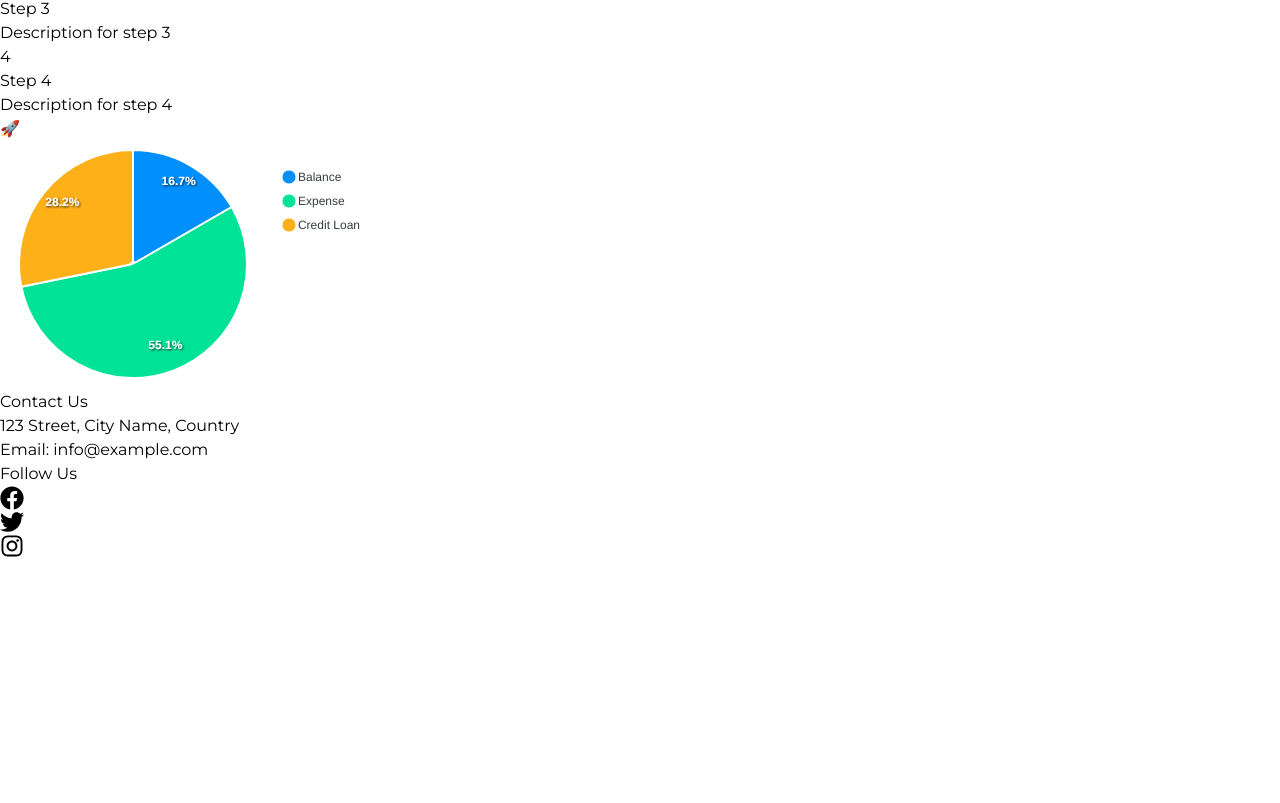
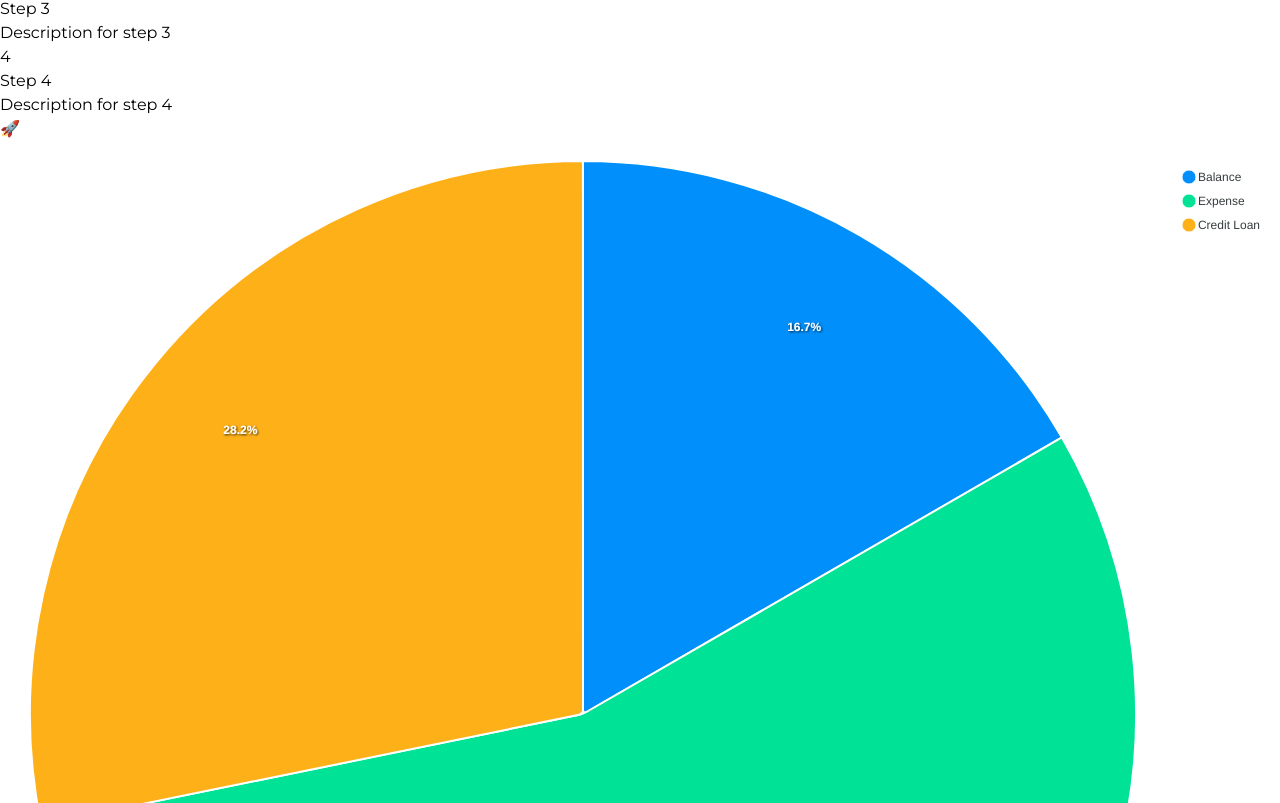
Before and after one commit to montaser77789/landing-page, a React (Vite) app: page / in a window 1280 px wide. Shown: the part 1617-2420 px from the top of the page. Before the commit the page ends 2175 px from the top, so only its background shows below. Built offline with nearby package versions, Linux system fonts and the light colour scheme.

Commit message:
footer && flowchart

```diff
--- a/src/components/HistoryComponent .jsx
+++ b/src/components/HistoryComponent .jsx
@@ -4,15 +4,15 @@ const HistoryComponent = () => {
   const options = {
     series: [13, 43, 22],
     chart: {
-      width: 380,
+      width: '100%', // Use percentage for responsive width
       type: 'pie',
     },
     labels: ['Balance', 'Expense', 'Credit Loan'],
     responsive: [{
-      breakpoint: 480,
+      breakpoint: 768, // Adjust breakpoints as needed
       options: {
         chart: {
-          width: 200,
+          width: 380, // Adjust width for tablets and larger screens
         },
         legend: {
           position: 'bottom',
@@ -23,7 +23,7 @@ const HistoryComponent = () => {
 
   return (
     <div id="pie-chart" className="bg-white p-4 rounded-lg shadow-md flex justify-center items-center">
-      <ApexCharts options={options} series={options.series} type="pie" width={380} />
+      <ApexCharts options={options} series={options.series} type="pie" />
     </div>
   );
 };
```
